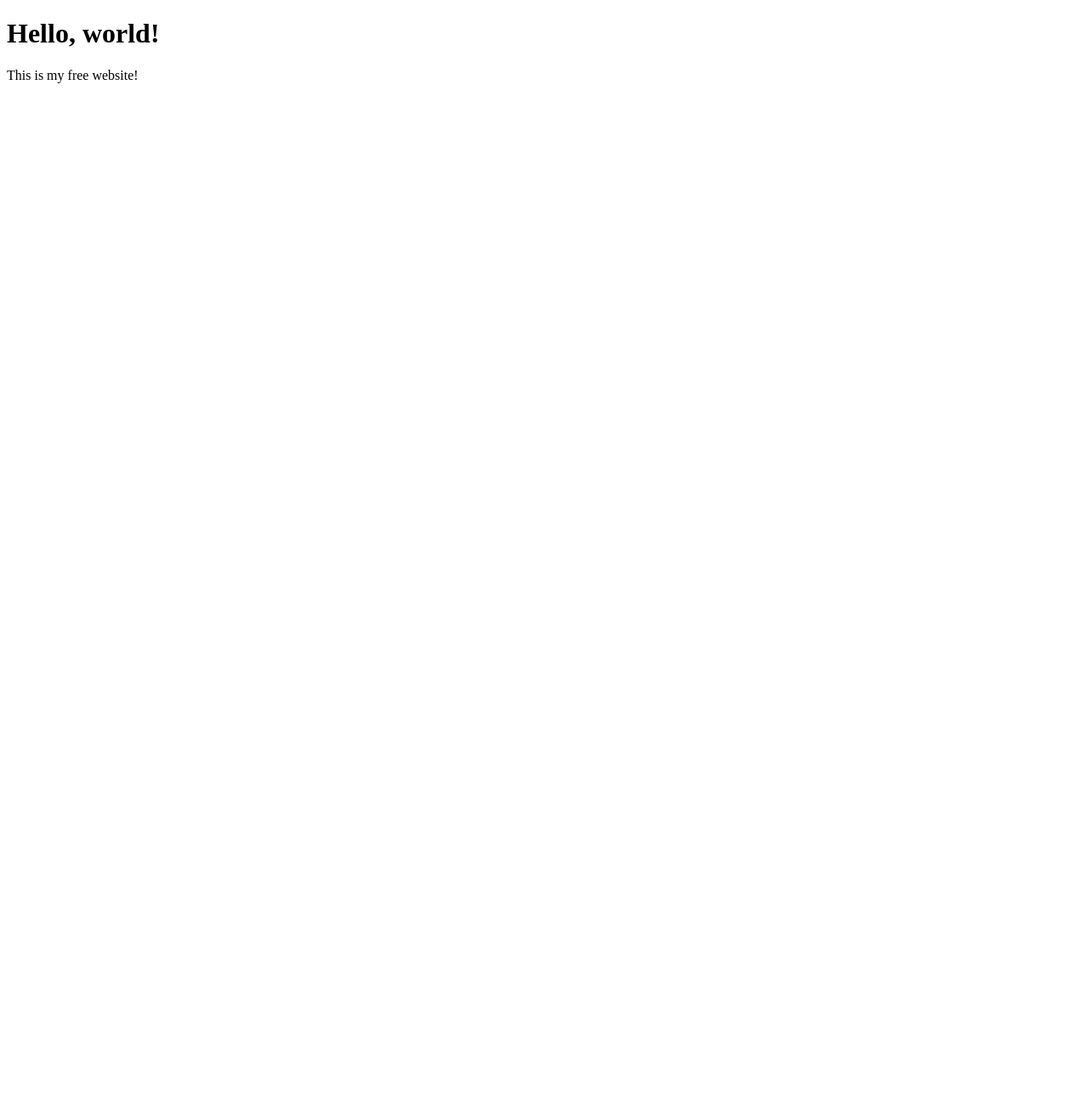
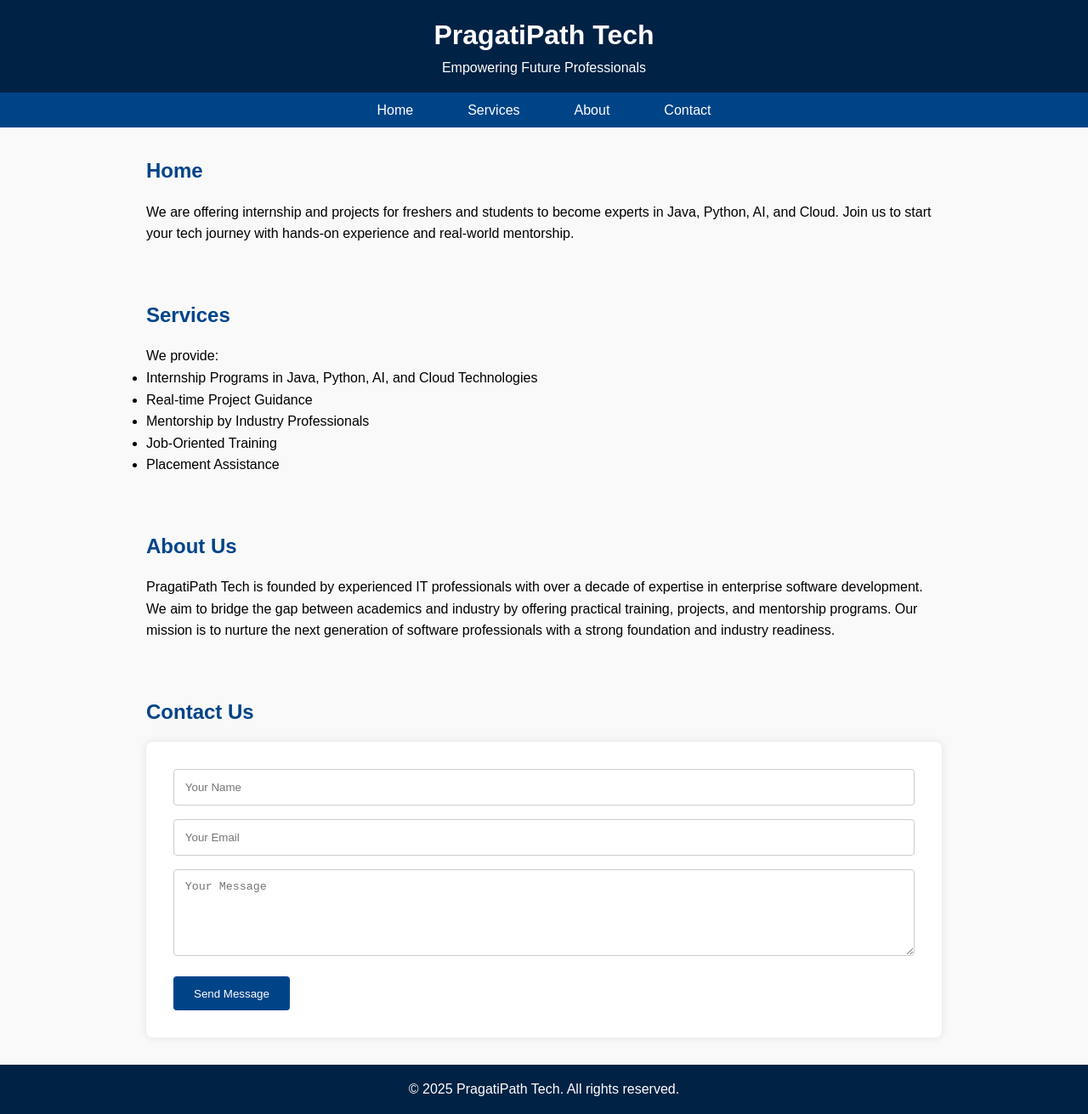
Before and after one commit to jagnyadatta67/pragatipathtech, a plain HTML site: page index.html in a window 1280 px wide. Shown: the whole page at 85% size. Before the commit the page ends 800 px from the top, so only its background shows below. Drawn offline with Linux system fonts and the light colour scheme.

Commit message:
Update index.html

```diff
--- a/index.html
+++ b/index.html
@@ -1,10 +1,72 @@
 <!DOCTYPE html>
-<html>
+<html lang="en">
 <head>
-  <title>Welcome to My Site</title>
+  <meta charset="UTF-8">
+  <meta name="viewport" content="width=device-width, initial-scale=1.0">
+  <title>PragatiPath Tech</title>
+  <style>
+    * { box-sizing: border-box; margin: 0; padding: 0; }
+    body { font-family: Arial, sans-serif; line-height: 1.6; background: #f9f9f9; }
+    header { background: #002244; color: white; padding: 1rem 0; text-align: center; }
+    nav ul { display: flex; justify-content: center; list-style: none; background: #004488; }
+    nav ul li { margin: 0 1rem; }
+    nav ul li a { color: white; text-decoration: none; padding: 0.5rem 1rem; display: block; }
+    nav ul li a:hover { background: #0066aa; border-radius: 5px; }
+    section { padding: 2rem; max-width: 1000px; margin: auto; }
+    h2 { margin-bottom: 1rem; color: #004488; }
+    form { background: white; padding: 2rem; border-radius: 8px; box-shadow: 0 0 10px rgba(0,0,0,0.1); }
+    form input, form textarea { width: 100%; padding: 0.8rem; margin-bottom: 1rem; border: 1px solid #ccc; border-radius: 4px; }
+    form button { background: #004488; color: white; border: none; padding: 0.8rem 1.5rem; border-radius: 4px; cursor: pointer; }
+    form button:hover { background: #0066aa; }
+    footer { text-align: center; padding: 1rem; background: #002244; color: white; }
+    @media (max-width: 600px) {
+      nav ul { flex-direction: column; }
+    }
+  </style>
 </head>
 <body>
-  <h1>Hello, world!</h1>
-  <p>This is my free website!</p>
+  <header>
+    <h1>PragatiPath Tech</h1>
+    <p>Empowering Future Professionals</p>
+  </header>
+  <nav>
+    <ul>
+      <li><a href="#home">Home</a></li>
+      <li><a href="#services">Services</a></li>
+      <li><a href="#about">About</a></li>
+      <li><a href="#contact">Contact</a></li>
+    </ul>
+  </nav>
+  <section id="home">
+    <h2>Home</h2>
+    <p>We are offering internship and projects for freshers and students to become experts in Java, Python, AI, and Cloud. Join us to start your tech journey with hands-on experience and real-world mentorship.</p>
+  </section>
+  <section id="services">
+    <h2>Services</h2>
+    <p>We provide:</p>
+    <ul>
+      <li>Internship Programs in Java, Python, AI, and Cloud Technologies</li>
+      <li>Real-time Project Guidance</li>
+      <li>Mentorship by Industry Professionals</li>
+      <li>Job-Oriented Training</li>
+      <li>Placement Assistance</li>
+    </ul>
+  </section>
+  <section id="about">
+    <h2>About Us</h2>
+    <p>PragatiPath Tech is founded by experienced IT professionals with over a decade of expertise in enterprise software development. We aim to bridge the gap between academics and industry by offering practical training, projects, and mentorship programs. Our mission is to nurture the next generation of software professionals with a strong foundation and industry readiness.</p>
+  </section>
+  <section id="contact">
+    <h2>Contact Us</h2>
+    <form>
+      <input type="text" name="name" placeholder="Your Name" required>
+      <input type="email" name="email" placeholder="Your Email" required>
+      <textarea name="message" rows="5" placeholder="Your Message" required></textarea>
+      <button type="submit">Send Message</button>
+    </form>
+  </section>
+  <footer>
+    <p>&copy; 2025 PragatiPath Tech. All rights reserved.</p>
+  </footer>
 </body>
 </html>
```
